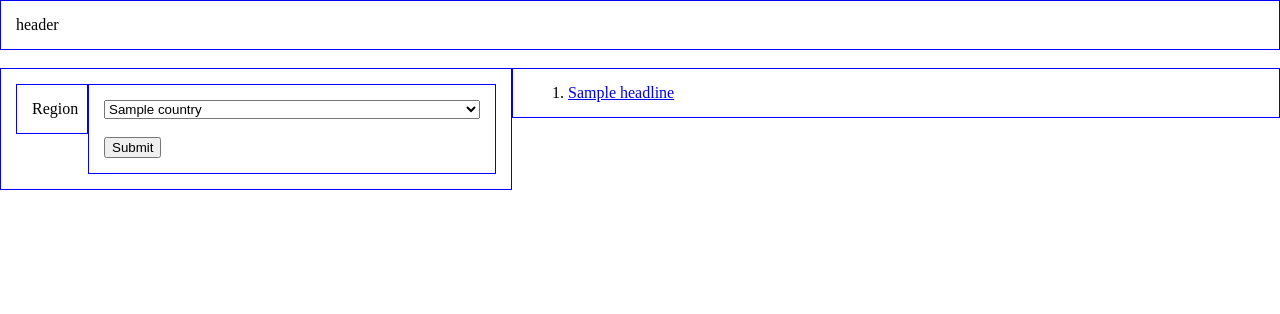
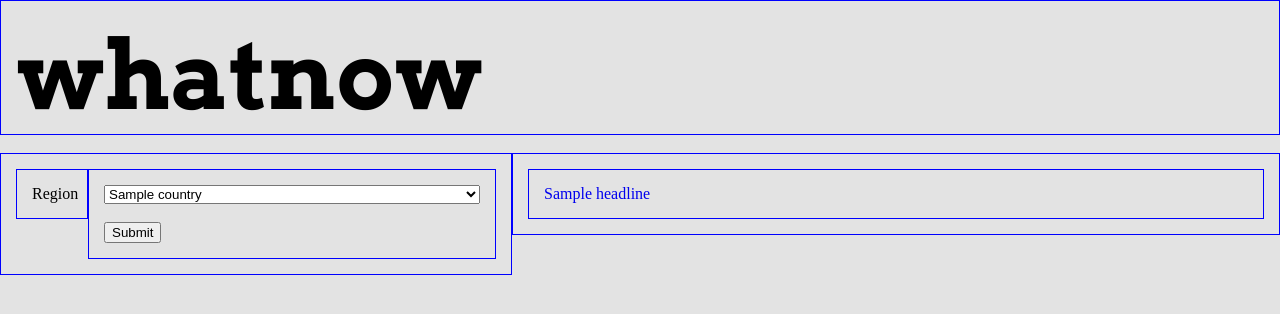
Before and after one commit to imtiyaazthompson/WhatNow, a Flask app: template web/templates/index.html in a window 1280 px wide. Shown: the top 314 px of the page. Run offline with Flask 2, Linux system fonts and the light colour scheme; the template is opened without the code that fills it: most values are stand-ins (such as "Sample title", 1, 10 or a date in 2020).

Commit message:
Need to fix blip and grow in links.css

```diff
--- a/web/static/color.css
+++ b/web/static/color.css
@@ -0,0 +1,23 @@
+.bg-off-white {
+  background-color: #e3e3e3;
+}
+
+.bg-cool-white {
+  background-color: #f6f68f;
+}
+
+.bg-red {
+  background-color: #c60021;
+}
+
+.off-white {
+  color: #e3e3e3;
+}
+
+.cool-white {
+  color: #f6f68f;
+}
+
+.red {
+  color: #c60021;
+}
--- /dev/null
+++ b/web/static/fonts.css
@@ -0,0 +1,15 @@
+.arvo-font {
+  font-family: 'Arvo';
+}
+
+.small-font {
+  font-size: 1em;
+}
+
+.medium-font {
+  font-size: 2em;
+}
+
+.large-font {
+  font-size: 3em;
+}
--- /dev/null
+++ b/web/static/header.css
@@ -0,0 +1,7 @@
+.header {
+  height: 135px;
+}
+
+.footer {
+  height: 200px;
+}
--- /dev/null
+++ b/web/static/links.css
@@ -0,0 +1,12 @@
+.no-dec {
+  text-decoration: none;
+}
+
+.blip {
+  transition: width 2s, height 2s;
+}
+
+.grow:hover {
+  width: 105%;
+  height: 103%;
+}
--- a/web/static/master.css
+++ b/web/static/master.css
@@ -1,3 +1,6 @@
 @import "grid.css";
 @import "color.css";
 @import "hidden.css";
+@import "header.css";
+@import "fonts.css";
+@import "links.css";
--- a/web/templates/index.html
+++ b/web/templates/index.html
@@ -4,9 +4,11 @@
     <meta charset="utf-8">
     <title>What Now | Quick News</title>
     <link rel="stylesheet" href="../static/master.css">
+    <link rel="preconnect" href="https://fonts.gstatic.com">
+    <link href="https://fonts.googleapis.com/css2?family=Arvo:wght@700&display=swap" rel="stylesheet">
   </head>
-  <body>
-    <div class="col-d-20">header</div>
+  <body class="bg-off-white">
+    <div class="col-d-20 header arvo-font large-font"><h1>whatnow</h1></div>
     <div class="newline"></div>
     <br>
     <div class="col-d-8">
@@ -27,11 +29,11 @@
     </div>
     <div class="col-d-12">
       {% if country != None %}
-      <ol>
         {% for headline in news %}
-          <li><a href="{{ headline[0] }}">{{ headline[1] }}</a></li>
+        <div class="col-d-20 grow">
+          <a class="no-dec" href="https://{{ headline[0] }}" target="_blank">{{ headline[1] }}</a>
+        </div>
         {% endfor %}
-      </ol>
       {% endif %}
 
       {% if country == None %}
```
